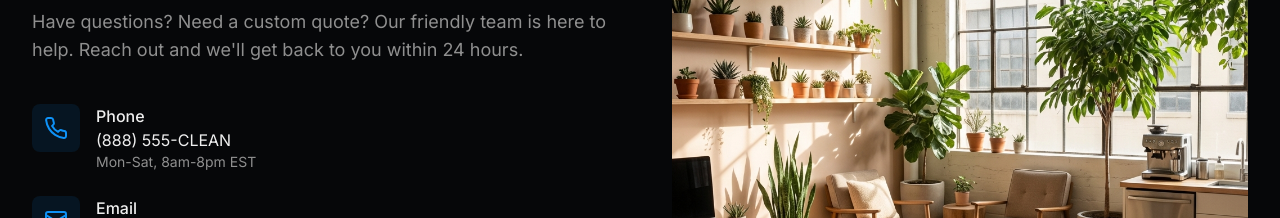
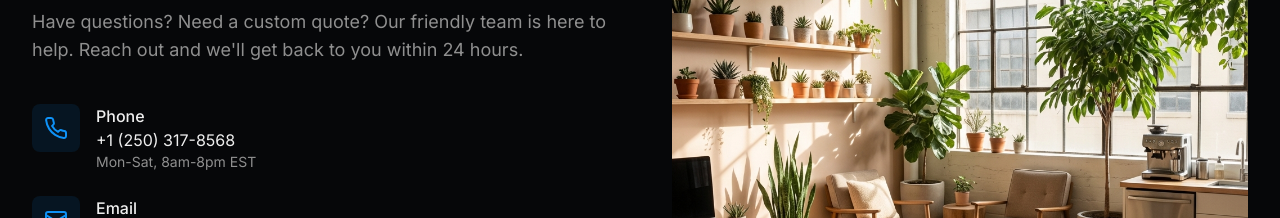
Before and after one commit to adxy/captainkleen.ca, a Next.js app: page / in a window 1280 px wide. Shown: the part 8040-8258 px from the top of the page. Built offline with nearby package versions, Linux system fonts and the light colour scheme.

Commit message:
chore: Update contact phone number in the contact section.

```diff
--- a/components/contact-section.tsx
+++ b/components/contact-section.tsx
@@ -20,7 +20,7 @@ export function ContactSection() {
                 {
                   icon: Phone,
                   title: "Phone",
-                  content: "(888) 555-CLEAN",
+                  content: "+1 (250) 317-8568",
                   subtitle: "Mon-Sat, 8am-8pm EST",
                 },
                 {
```
